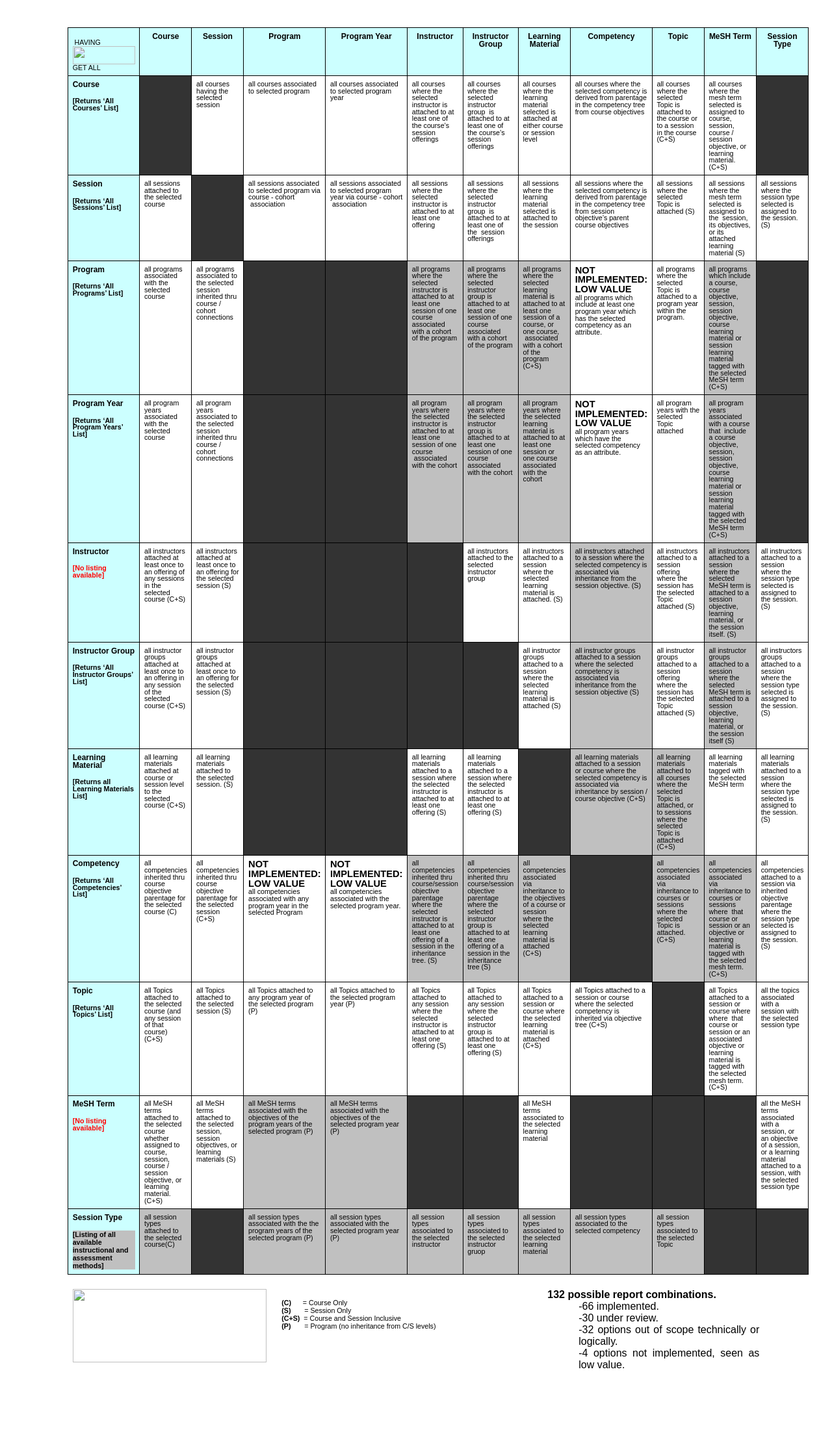
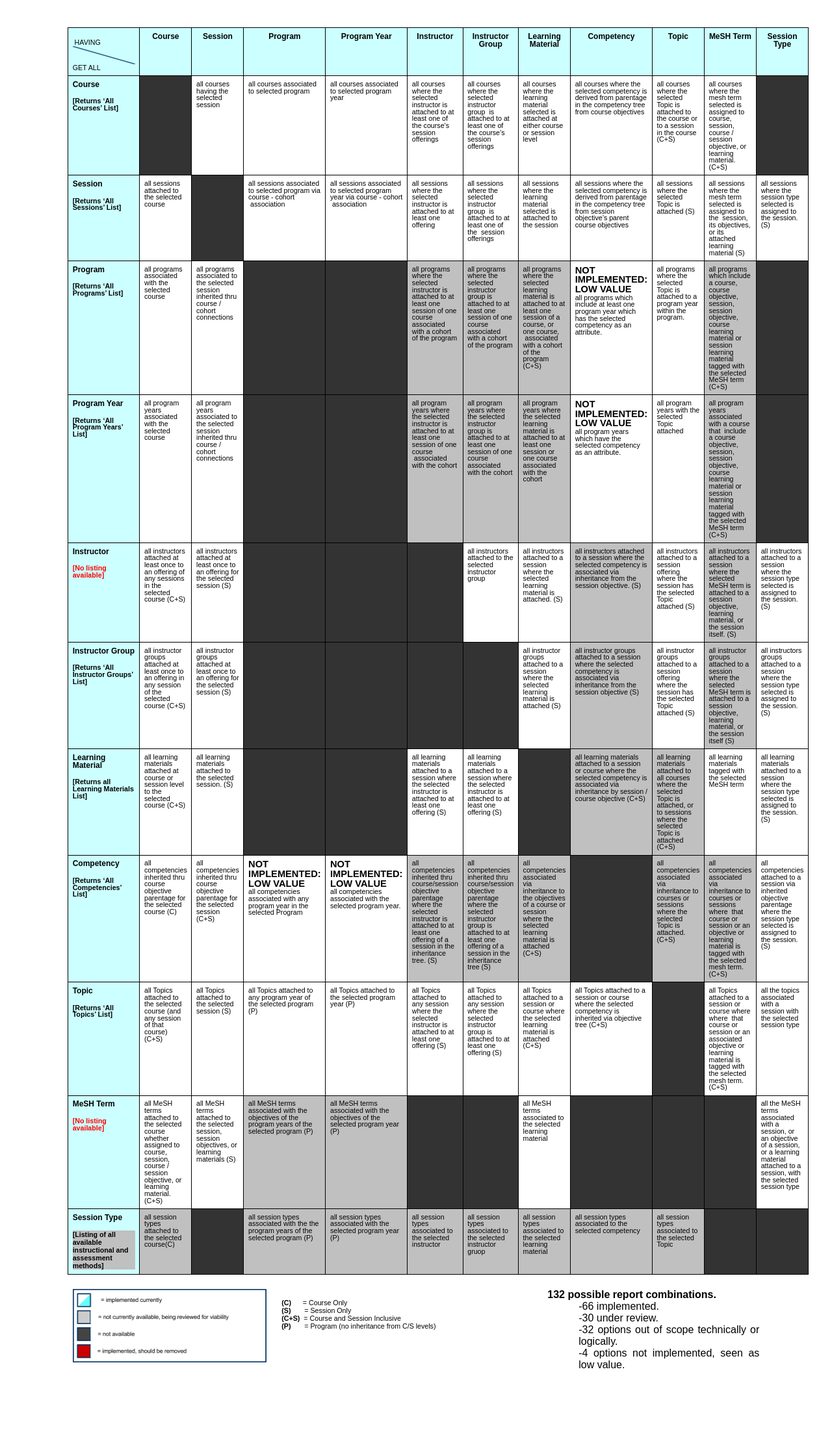
Before and after one commit to ilios/iliosproject.org, a Jekyll site: the page myreports.html, which Jekyll copies as it is, in a window 1280 px wide. Shown: the whole page at 65% size. Built offline with Jekyll 4.4.1, drawn with Linux system fonts in a browser that asks for light colours.

Commit message:
modify image links to point to actual directory
modify image links to point to actual directory, and make filename lowercase

```diff
--- a/MyReports.html
+++ b/myreports.html
@@ -53,7 +53,7 @@
  <tbody>
   <tr>
    <td class="c8 c22">
-    <p class="c0"><span class="c1">&nbsp; &nbsp; &nbsp; &nbsp; &nbsp; &nbsp; &nbsp; &nbsp; &nbsp; &nbsp;HAVING</span><img height="28" src="images/image01.png" width="96"><br /><span class="c1">GET ALL &nbsp; </span></p>
+    <p class="c0"><span class="c1">&nbsp; &nbsp; &nbsp; &nbsp; &nbsp; &nbsp; &nbsp; &nbsp; &nbsp; &nbsp;HAVING</span><img height="28" src="media/image01.png" width="96"><br /><span class="c1">GET ALL &nbsp; </span></p>
    </td>
   <td class="c3 c8"><p class="c0 c14"><span class="c11 c15">Course</span></p></td>
   <td class="c3 c8"><p class="c0 c14"><span class="c11 c15">Session</span></p></td>
@@ -211,7 +211,7 @@
   <table cellpadding="0" cellspacing="0" class="c12">
    <tbody>
     <tr>
-     <td class="c13"><p class="c0"><img height="113" src="images/image00.png" width="298"></p></td>
+     <td class="c13"><p class="c0"><img height="113" src="media/image00.png" width="298"></p></td>
      <td class="c25"><p class="c6 c9"><span class="c1"></span></p>
       <p class="c9"><span class="c11 c1">(C)</span><span class="c1">&nbsp; &nbsp; &nbsp; = Course Only</span></p>
       <p class="c9"><span class="c11 c1">(S)</span><span class="c1">&nbsp; &nbsp; &nbsp; &nbsp;= Session Only</span></p>
```
